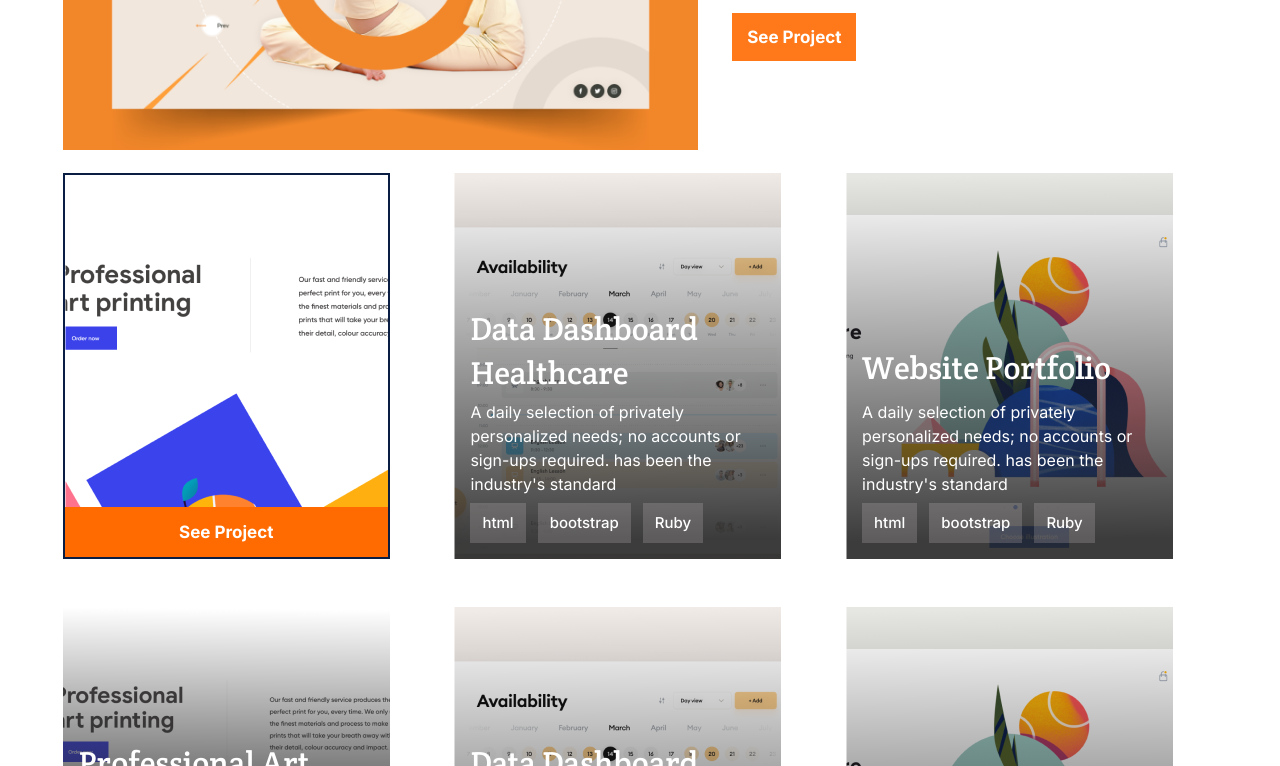
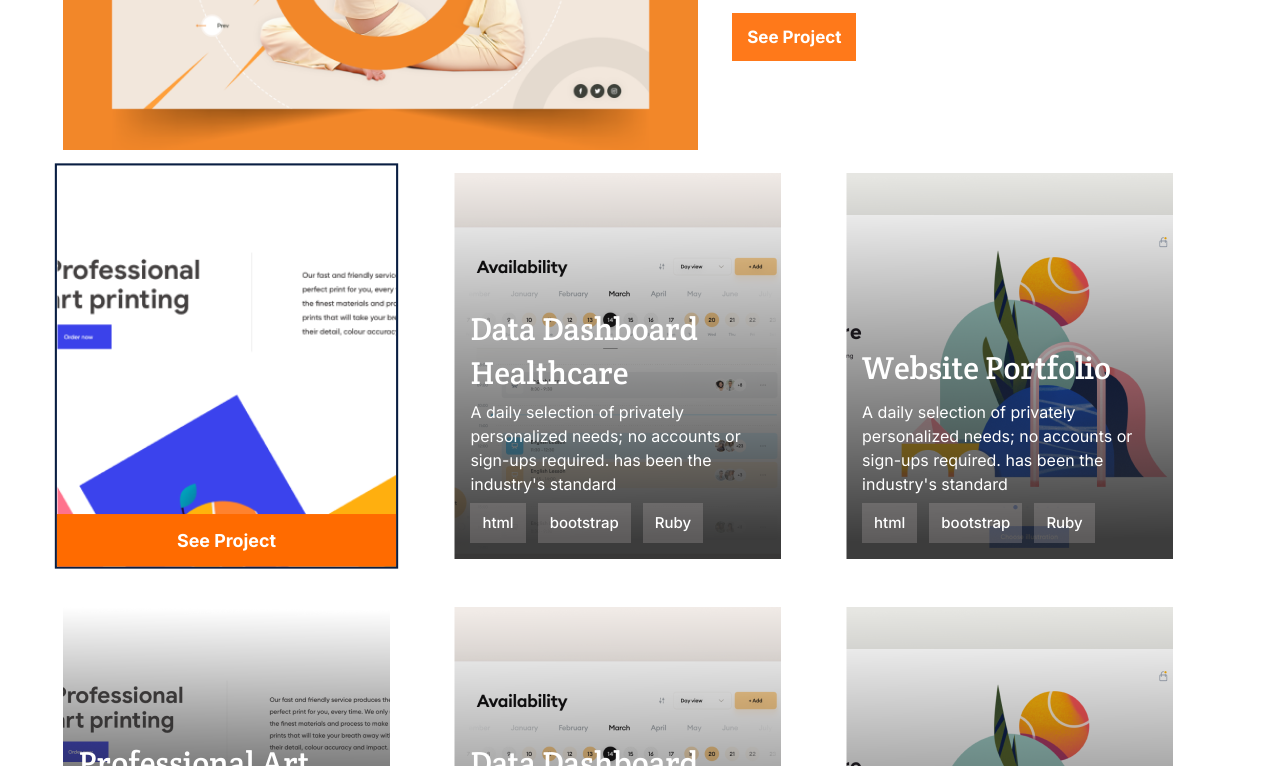
Before and after one commit to ashmalzahra/Portfolio, a website: page index.html in a window 1280 px wide. In both pictures the pointer is over the element "See Project". Shown: the part 1327-2093 px from the top of the page. Drawn offline with Linux system fonts and the light colour scheme.

Commit message:
Add transition on work img

```diff
--- a/style.css
+++ b/style.css
@@ -255,6 +255,8 @@ div p {
     grid-area: one;
     background-image: url(images/one.png);
     border: 2px solid #091e42;
+
+
   }
 
   #one > * {
@@ -309,6 +311,11 @@ div p {
     margin-bottom: 0;
     padding-bottom: 0;
     justify-content: flex-end;
+    transition: all 0.5s ease-in-out;
+  }
+
+  .project:hover{
+    transform: scale(1.05);
   }
 }
 
```
